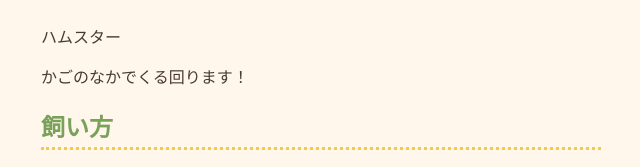
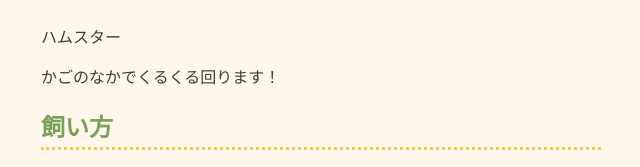
Before and after one commit to rojoudotcom/pet-shop-x, a plain HTML site: page pets/hamster.html in a window 1280 px wide. Shown: the top 167 px of the page, 319-959 px from the left. Drawn offline with Linux system fonts and the light colour scheme.

Commit message:
hekousita

```diff
--- a/pets/hamster.html
+++ b/pets/hamster.html
@@ -7,7 +7,7 @@
 </head>
 <body
   <h1>ハムスター</h1>
-  <p>かごのなかでくる回ります！</p>
+  <p>かごのなかでくるくる回ります！</p>
   <h2>飼い方</h2>
   <ul>
     <li>毎日30分以上の散歩</li>
```
